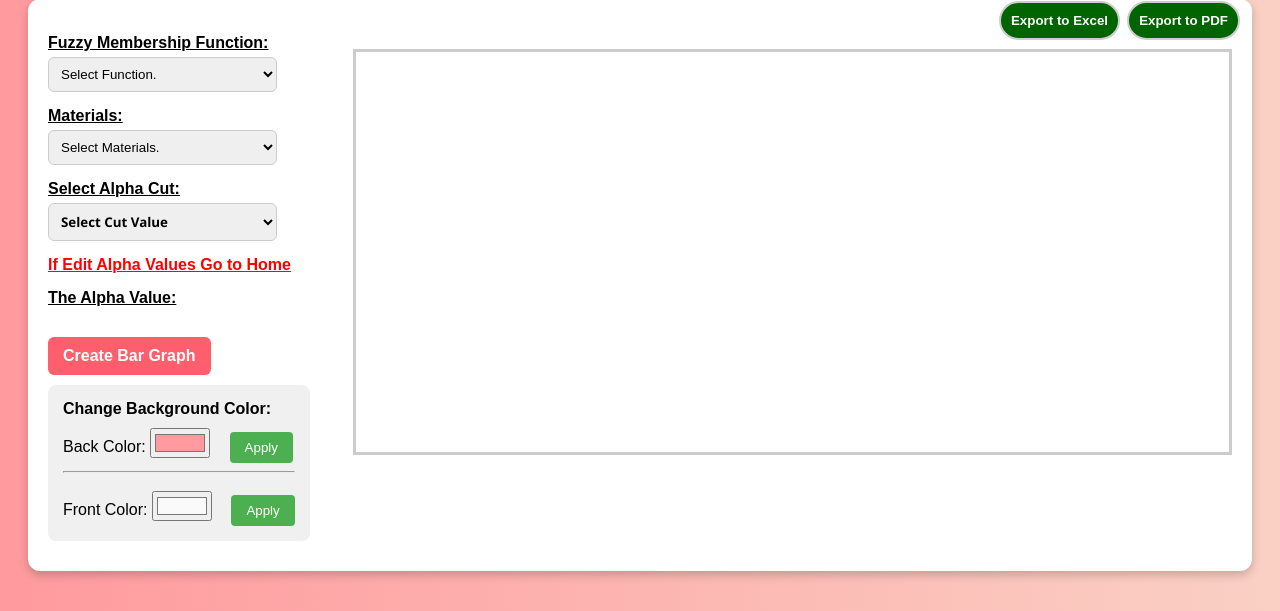
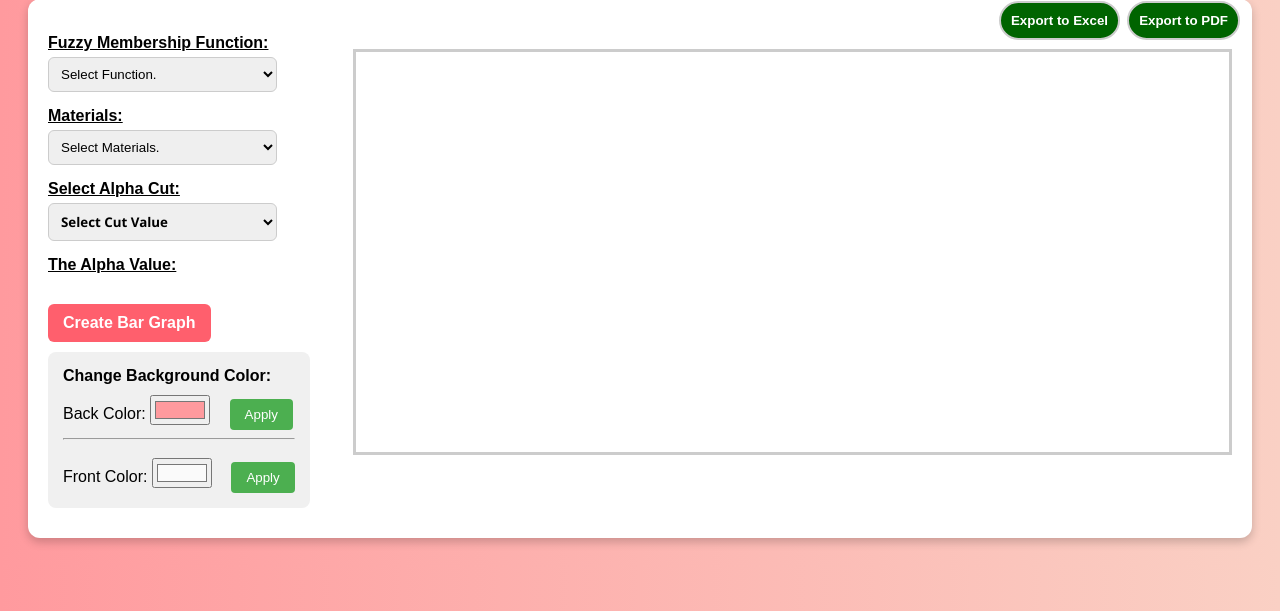
Before and after one commit to caliber123-dot/Graph-Fuzzy-Function, a Flask app: page /graph in a window 1280 px wide. Shown: the part 99-710 px from the top of the page. Run offline with Flask 3, Linux system fonts and the light colour scheme; some libraries are stand-ins or nearby versions.

Commit message:
first commit

```diff
--- a/templates/graph.html
+++ b/templates/graph.html
@@ -72,7 +72,7 @@
             border-radius: 0px;
             font-weight: 600;
             font-size: 14px;
-            cursor: not-allowed;
+            /* cursor: not-allowed; */
             /* border: none; */
             /* margin-top: 5px; */
             /* float: right; */
@@ -262,8 +262,8 @@
                         </option>
                     </select>
                 </div>
-                <a href="/" style="float: left;font-weight: 600;color: red;font-size: 16px;">If Edit Alpha Values Go to
-                    Home</a><br>
+                <!-- <a href="/" style="float: left;font-weight: 600;color: red;font-size: 16px;">If Edit Alpha Values Go to
+                    Home</a><br> -->
                 <label class="form-group"><u>The Alpha Value:</u></label>
                 <table style="width: 100%;">
                     <tr id="tr1" class="tr_display {{ show_alpha }}">
```
